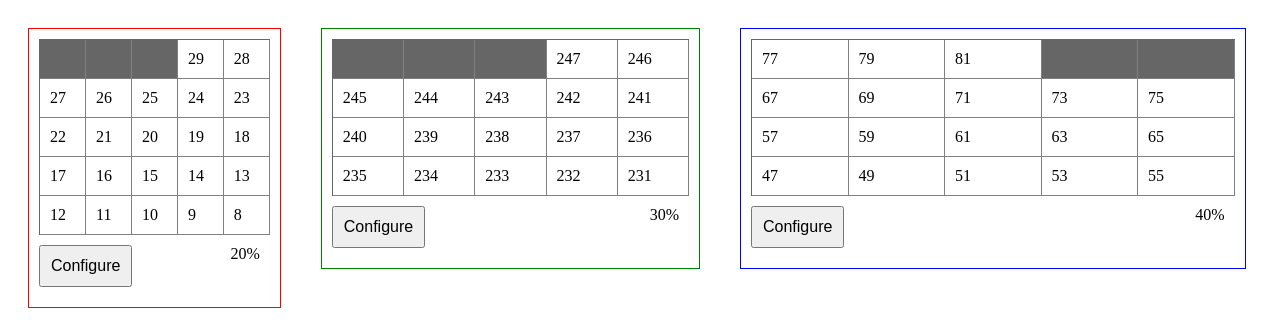
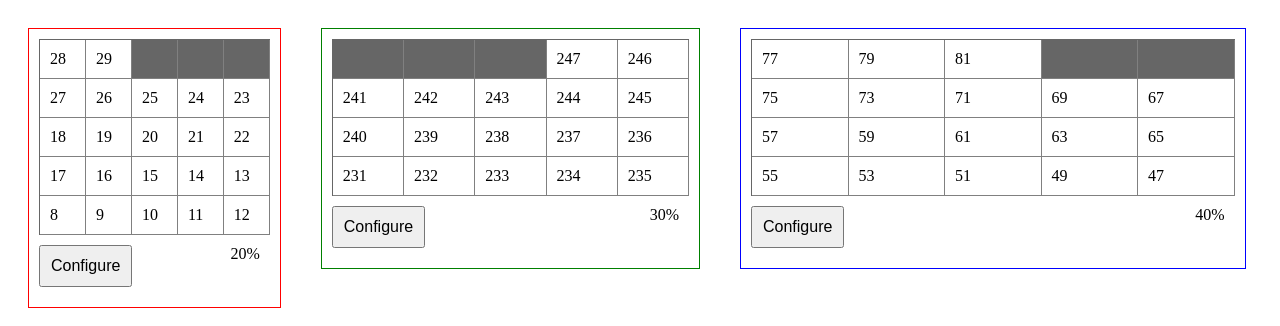
Before and after one commit to ehinson/responsive-tables, a React (Create React App) app: page / in a window 1280 px wide. Shown: the top 326 px of the page. Built offline with nearby package versions, Linux system fonts and the light colour scheme.

Commit message:
Deploy to GH pages

```diff
--- a/package.json
+++ b/package.json
@@ -1,5 +1,6 @@
 {
   "name": "responsive-tables",
+  "homepage": "https://ehinson.github.io/responsive-tables",
   "version": "0.1.0",
   "private": true,
   "dependencies": {
@@ -11,12 +12,15 @@
     "styled-components": "^2.1.0"
   },
   "devDependencies": {
+    "gh-pages": "^1.0.0",
     "react-scripts": "1.0.7"
   },
   "scripts": {
     "start": "react-scripts start",
     "build": "react-scripts build",
     "test": "react-scripts test --env=jsdom",
-    "eject": "react-scripts eject"
+    "eject": "react-scripts eject",
+    "predeploy": "npm run build",
+    "deploy": "gh-pages -d build"
   }
 }
--- a/src/components/App.js
+++ b/src/components/App.js
@@ -18,7 +18,7 @@ class App extends Component {
   };
   popNumbers = (array, width, direction = 1, newArray = []) => {
     if (array.length === 0) {
-      return newArray.sort((a, b) => a - b);
+      return newArray;
     }
     let j = 0;
     let poppedNumber;
@@ -51,10 +51,9 @@ class App extends Component {
       foo.push(i);
       i = i + parseInt(iterator);
     }
+    foo.reverse();
 
     return this.popNumbers(foo, 5);
-
-    return foo;
   };
 
   render() {
```
Also changed, not shown: 1 other file (tests, documents, lock files or other folders).
